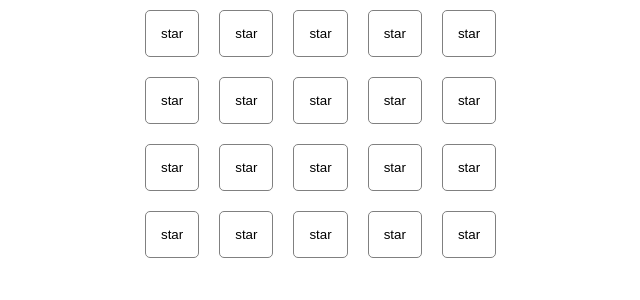
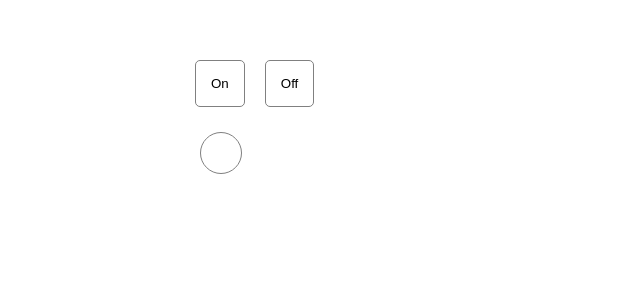
Before and after one commit to EleonoraPavlova/KKPReact, a React (Create React App) app: page / in a window 1280 px wide. Shown: the top 300 px of the page, without its empty margins (57-697 px from the left). Built offline with nearby package versions, Linux system fonts and the light colour scheme.

Commit message:
UnControlled

```diff
--- a/src/App.css
+++ b/src/App.css
@@ -1,3 +1,14 @@
+.App {
+  margin: 50px;
+}
+
 ul li {
   list-style-type: georgian;
 }
+
+.star {
+  display: flex;
+  align-items: center;
+  justify-content: center;
+  flex-direction: row;
+}
--- a/src/App.tsx
+++ b/src/App.tsx
@@ -3,7 +3,9 @@ import './App.css';
 // import Accordion from "./components/accordion/Accordion";
 // import ButtonSwitch from "./components/buttonSwitch";
 // import UnControlledAccordion from "./components/UnControlledAccordion";
-import UnControlledAccordionRate from "./components/UncontrolledAccordionRate";
+// import UnControlledAccordionRate from "./components/UncontrolledAccordionRate";
+import UnControlledOnOff from "./UnControlledOnOff/UnControlledOnOff";
+// import Star, { StarValueType } from "./components/Star";
 // import OnOff from "./components/onOff/OnOff";
 
 // import Star from "./Star"
@@ -11,25 +13,27 @@ import UnControlledAccordionRate from "./components/UncontrolledAccordionRate";
 
 
 function App() {
-  let [isClick, setIsClick] = useState<boolean | null>(null)
+  // let [isClick, setIsClick] = useState<boolean | null>(null)
+  // let [accordionCollapsed, setAccordionCollapsed] = useState<boolean>(false)
 
 
   return (
     <div className="App">
       {/* <PageTitle title={'This is App Title'} /> */}
-      {/* <Accordion title={"This is Accordion Title One"} collapsed={true} />
-      <Accordion title={"This is Accordion Title Two"} collapsed={false} /> */}
-      {/* <UnControlledAccordion title={"One"} /> */}
+      {/* <Accordion title={"This is Accordion Title One"} collapsed={accordionCollapsed} setAccordionCollapsed={setAccordionCollapsed} /> */}
+      {/* <UnControlledAccordion title={"One accordion"} /> */}
+      {/* <UnControlledAccordionRate />
       <UnControlledAccordionRate />
       <UnControlledAccordionRate />
-      <UnControlledAccordionRate />
-      <UnControlledAccordionRate />
+      <UnControlledAccordionRate />  */}
       {/* <ButtonSwitch /> */}
-      {/* <OnOff switchButton={(arg) => setIsClick(arg)} isSwitched={isClick} /> */}
-      {/* <Star selected={true} />
-      <Star selected={false} />
-      <Star selected={false} />
-       <PageTitle title={'My friends'} /> */}
+      {/* <OnOff setIsClick={setIsClick} isClick={isClick} /> */}
+      < UnControlledOnOff />
+      {/* <Star value={starValue} callBack={setStarValue} />
+      <Star value={starValue} />
+      <Star value={starValue} /> */}
+      {/* <PageTitle title={'My friends'} /> */}
+
     </div>
   );
 }
--- /dev/null
+++ b/src/UnControlledOnOff/UnControlledOnOff.tsx
@@ -0,0 +1,31 @@
+import { useState } from "react";
+
+// type OnOffProps = {
+//   isClick: boolean | null;
+//   setIsClick: (value: boolean) => void;
+// }
+
+// type switchType = "On" | "Off"
+
+function UnControlledOnOff() {
+  let [isClick, setIsClick] = useState<boolean | null>(null)
+
+  const getCircleClass = () => {
+    if (isClick === null) {
+      return ""
+    }
+    return isClick ? "green" : "red"
+  }
+
+  return (
+    <div className="OnOff">
+      <div>
+        <button className={isClick ? "green" : ""} onClick={() => setIsClick(true)}>On</button>
+        <button className={isClick === false ? "red" : ""} onClick={() => setIsClick(false)}>Off</button>
+      </div>
+      <div className={`circle ${getCircleClass()}`}></div>
+    </div >
+  );
+}
+
+export default UnControlledOnOff;
--- a/src/components/Star.tsx
+++ b/src/components/Star.tsx
@@ -1,15 +1,14 @@
-type StarPropsType = {
-  selected: boolean;
+export type StarPropsType = {
+  selected?: boolean;
   callBack?: () => void;
 }
 
+
 function Star(props: StarPropsType) {
 
-  if (props.selected === true) {
-    return <button onClick={props.callBack}><b> star </b></button>
-  } else {
-    return <button onClick={props.callBack}> star </button>
-  }
+  return (<button onClick={props.callBack}>
+    {props.selected ? <b> Star </b> : " Star "}
+  </button>)
 }
 
 export default Star;
--- a/src/components/UnControlledAccordion.tsx
+++ b/src/components/UnControlledAccordion.tsx
@@ -20,12 +20,6 @@ function UnControlledAccordion(props: AccordionProps) {
       <AccordionTitle title={props.title} callBack={AccordionTitleHandle} />
       {collapsed && <div>
         < AccordionBody />
-        < AccordionRate value={0} />
-        < AccordionRate value={1} />
-        < AccordionRate value={2} />
-        < AccordionRate value={3} />
-        < AccordionRate value={4} />
-        < AccordionRate value={5} />
       </div>}
     </div>
   );
--- a/src/components/UncontrolledAccordionRate.tsx
+++ b/src/components/UncontrolledAccordionRate.tsx
@@ -4,44 +4,25 @@ import Star from "../components/Star"
 
 function UnControlledAccordionRate() {
 
-  let [value, setValue] = useState(0)
-  let [isSelected, setIsSelected] = useState(false)
+  let [value, setValue] = useState<number | null>(null)
+  console.log(value)
 
-  const setValueHandler = () => {
-    switch (value) {
-      case (0): {
-        setValue(1)
-        return setIsSelected(!isSelected)
-      }
-      case (1): {
-        setValue(2)
-        return setIsSelected(!isSelected)
-      }
-      case (2): {
-        setValue(3)
-        return setIsSelected(!isSelected)
-      }
-      case (3): {
-        setValue(4)
-        return setIsSelected(!isSelected)
-      }
-      case (4): {
-        setValue(5)
-        return setIsSelected(!isSelected)
-      }
-      default: setIsSelected(!isSelected)
+  const setValueHandler = (number: number) => {
+    if (number === value) {
+      setValue(null)
+    } else {
+      setValue(number)
     }
+  }
 
+  const mappedStar = () => {
+    return Array(5).fill(0).map((unused, index) => index + 1).map((number) => {
+      return <Star key={number} selected={value && value > number ? true : false} callBack={() => { setValueHandler(number + 1) }} />
+    })
   }
 
   return (
-    <div>
-      <Star selected={value > 0} callBack={setValueHandler} />
-      <Star selected={value > 1} callBack={setValueHandler} />
-      <Star selected={value > 2} callBack={setValueHandler} />
-      <Star selected={value > 3} callBack={setValueHandler} />
-      <Star selected={value > 4} callBack={setValueHandler} />
-    </div>
+    <div className="star">{mappedStar()} </div>
   );
 }
 
--- a/src/components/accordion/AccordionTitle.tsx
+++ b/src/components/accordion/AccordionTitle.tsx
@@ -5,11 +5,6 @@ type AccordionTitleType = {
 }
 
 function AccordionTitle(props: AccordionTitleType) {
-  // const clickButton = () => {
-  //   const btn = document.getElementById("button")
-  //   btn.addEventListener("click", () => {
-
-  //  } )onClick={clickButton}
   return (<div>
     <button onClick={props.callBack}>{props.title}</button >
   </div>)
```
Also changed, not shown: src/components/accordion/Accordion.tsx (+7 -1 lines), src/components/onOff/OnOff.tsx (+6 -7 lines).
